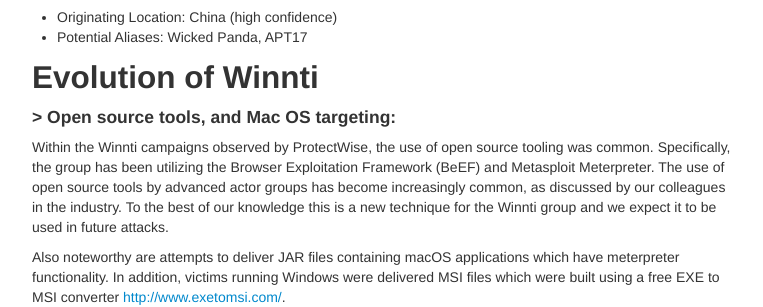
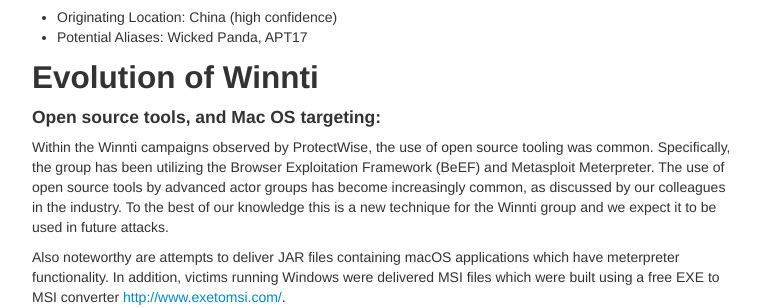
Before and after one commit to 401trg/401trg.github.io, a Jekyll site: the page built from pages/winnti-evolution-going-open-source.md, in a window 1280 px wide and 900 px high, scrolled down 552 px. Shown: the part 153-460 px from the top of the window, without its empty margins (258-1021 px from the left). Built offline with Jekyll 4.4.1, drawn with Linux system fonts in a browser that asks for light colours.

```diff
--- a/pages/winnti-evolution-going-open-source.md
+++ b/pages/winnti-evolution-going-open-source.md
@@ -32,7 +32,7 @@ The Winnti group has been active since roughly 2010. Significant previous resear
 
 ## Evolution of Winnti
 
-#### > Open source tools, and Mac OS targeting:
+#### Open source tools, and Mac OS targeting:
 
 Within the Winnti campaigns observed by ProtectWise, the use of open source tooling was common. Specifically, the group has been utilizing the Browser Exploitation Framework (BeEF) and Metasploit Meterpreter. The use of open source tools by advanced actor groups has become increasingly common, as discussed by our colleagues in the industry. To the best of our knowledge this is a new technique for the Winnti group and we expect it to be used in future attacks.
 
```
